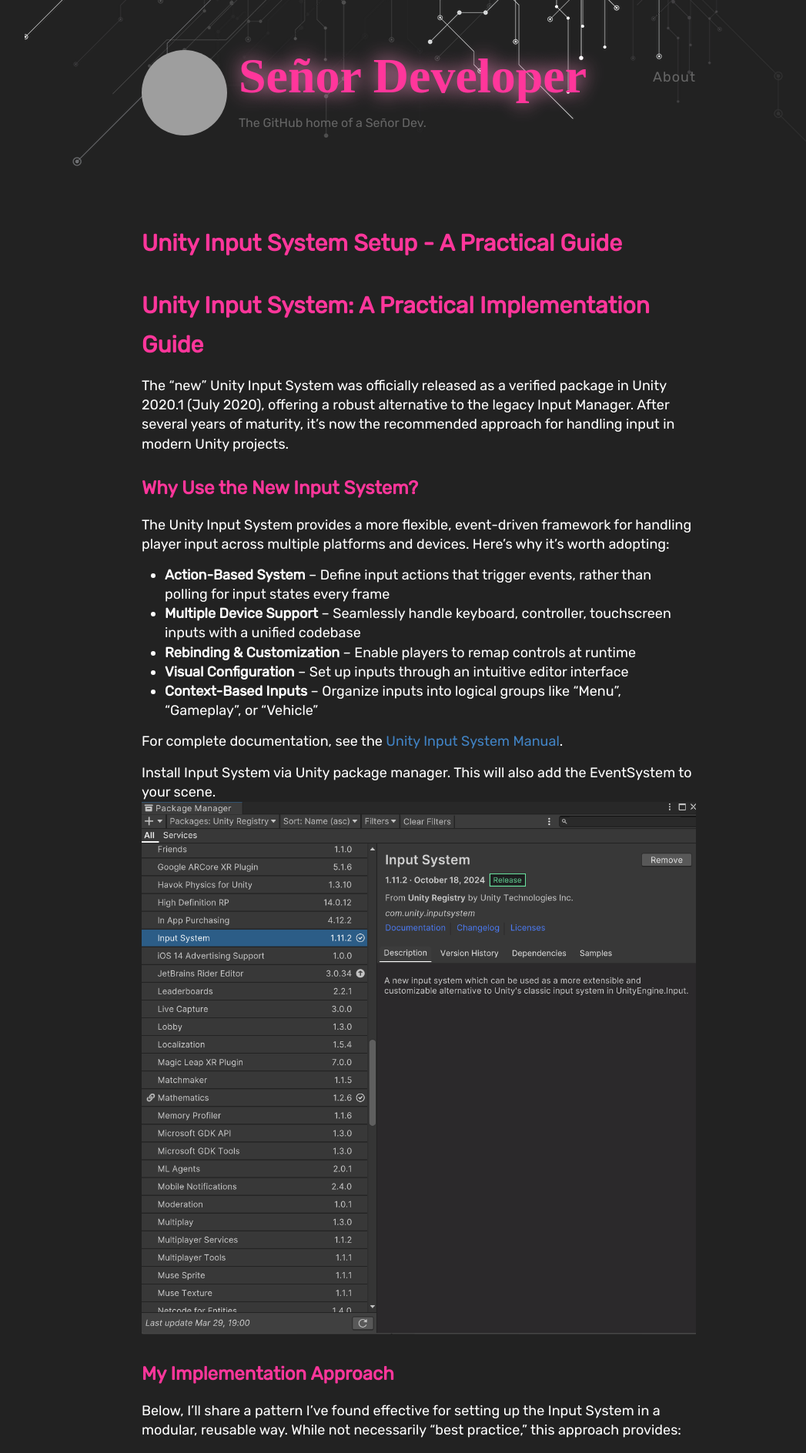
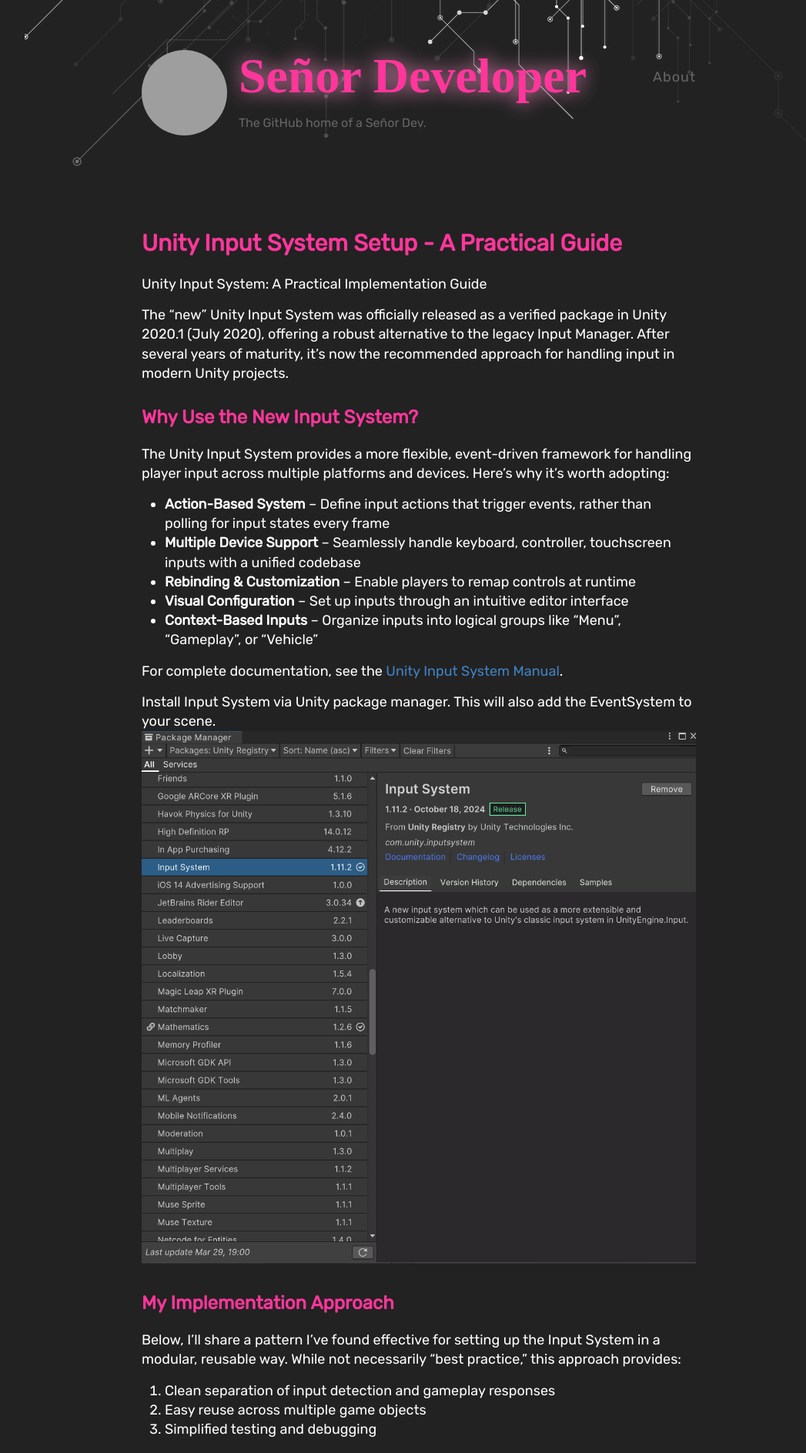
Before and after one commit to ftnilsson/ftnilsson.github.io, a Jekyll site: the page built from _posts/2025-03-29-Unity-Input-System.md, in a window 1280 px wide. Shown: the top 1888 px of the page at 77% size, without its empty margins (96-1143 px from the left). Built offline with Jekyll 4.4.1, drawn with Linux system fonts in a browser that asks for light colours; some web fonts are replaced; grey boxes are pictures that could not be loaded.

```diff
--- a/_posts/2025-03-29-Unity-Input-System.md
+++ b/_posts/2025-03-29-Unity-Input-System.md
@@ -5,7 +5,7 @@ description: Learn how to implement the new Unity Input System with a reusable p
 tags: unity game-development input-system c-sharp
 ---
 
-# Unity Input System: A Practical Implementation Guide
+Unity Input System: A Practical Implementation Guide
 
 The "new" Unity Input System was officially released as a verified package in Unity 2020.1 (July 2020), offering a robust alternative to the legacy Input Manager. After several years of maturity, it's now the recommended approach for handling input in modern Unity projects.
 
```
